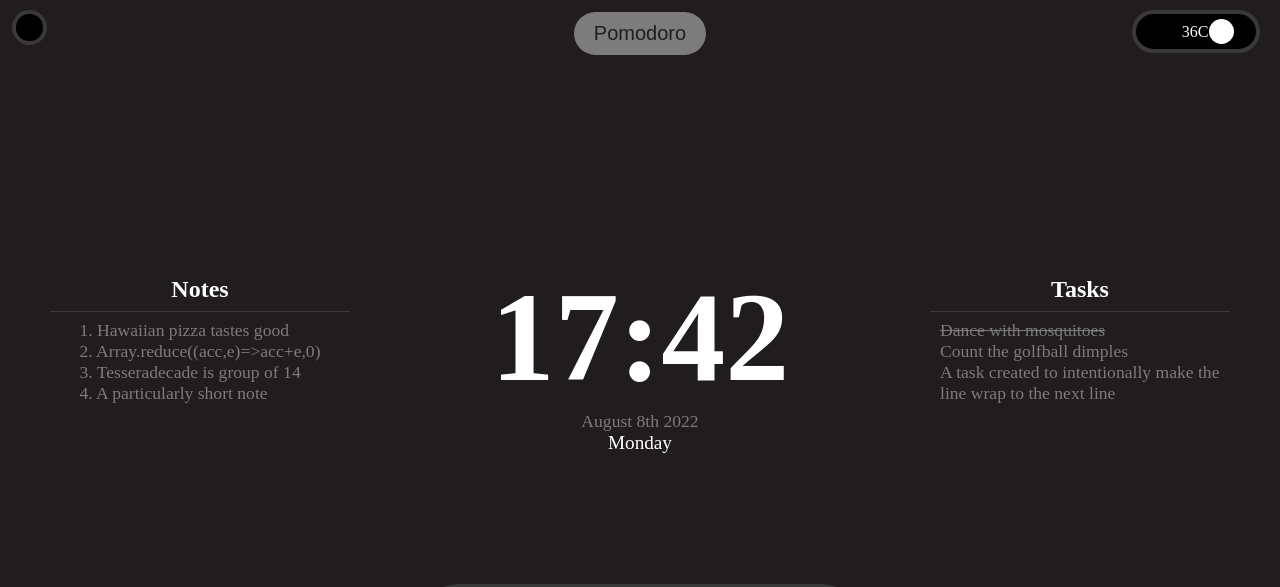
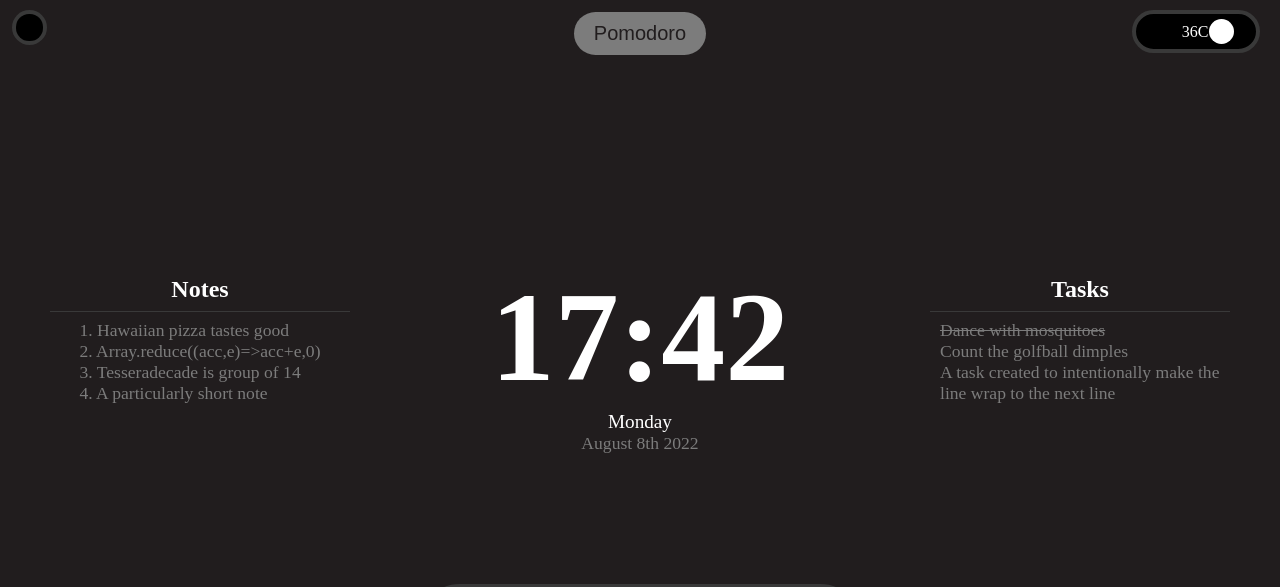
Before and after one commit to x3z3/cs326-project-oneliner, a plain HTML site: page ANSHUL_index.html in a window 1280 px wide. Shown: the top 587 px of the page. Drawn offline with Linux system fonts and the light colour scheme.

Commit message:
Minor formatting changes

```diff
--- a/ANSHUL_index.html
+++ b/ANSHUL_index.html
@@ -46,11 +46,7 @@
         </div>
 
         <div class="block-clock">
-            <div class="clock-container" id="clock-container">
-                <!-- <div class="clock-time" id="clock-time">16:20</div>
-                <div class="clock-day" id="clock-day">Thursday</div>
-                <div class="clock-date" id="clock-date">June 9th 2022</div> -->
-            </div>
+            <div class="clock-container" id="clock-container"></div>
         </div>
 
         <div class="block-text block-tasks">
--- a/scripts/ANSHUL_main.js
+++ b/scripts/ANSHUL_main.js
@@ -1,8 +1,10 @@
-import { getDate } from "./ANSHUL_date.js";
 import { renderClock } from "./ANSHUL_render.js";
+import { getDate } from "./date.js";
+
+const clockContainer = document.getElementById('clock-container');
 
 function render() {
-    renderClock(getDate());
+    renderClock(clockContainer, getDate());
 }
 
 function updateTime() {
--- a/scripts/ANSHUL_render.js
+++ b/scripts/ANSHUL_render.js
@@ -1,22 +1,21 @@
 
-function renderClock(timeObject) {
-    const clockContainer = document.getElementById('clock-container');
-    clockContainer.innerHTML = '';
+function renderClock(element, timeObject) {
+    element.innerHTML = '';
     // Time
     const time = document.createElement('div');
     time.classList.add('clock-time');
     time.innerHTML = timeObject.hour + ":" + timeObject.minute;
-    clockContainer.appendChild(time);
+    element.appendChild(time);
+    // Day
+    const day = document.createElement('div');
+    day.classList.add('clock-day');
+    day.innerHTML = timeObject.dayOfWeek;
+    element.appendChild(day);
     // Date
     const date = document.createElement('div');
     date.classList.add('clock-date');
     date.innerHTML = timeObject.month + " " + timeObject.date + " " + timeObject.year;
-    clockContainer.appendChild(date);
-    // Day
-    const day = document.createElement('div');
-    day.classList.add('clock-day');
-    day.innerHTML = timeObject.dayOfWeek;
-    clockContainer.appendChild(day);
+    element.appendChild(date);
 }
 
 export { renderClock };
--- a/scripts/ANSHUL_date.js
+++ b/scripts/date.js
@@ -1,3 +1,6 @@
+// Returns a date object with the current time
+// {hour: number, minute: string, dayOfWeek: string, month: string, date: string, year: number}
+// Example: {hour: '07', minute: '00', dayOfWeek: "Monday", month: "January", date: "1st", year: 2020}
 function getDate() {
     const time = new Date();
     const hour = time.getHours();
@@ -8,8 +11,8 @@ function getDate() {
     const dayOfWeek = time.getDay();
 
     return {
-        hour: hour,
-        minute: minute,
+        hour: ('00' + hour).slice(-2),
+        minute: ('00' + minute).slice(-2),
         month: month_map[month],
         date: date_suffix(date),
         year: year,
```
